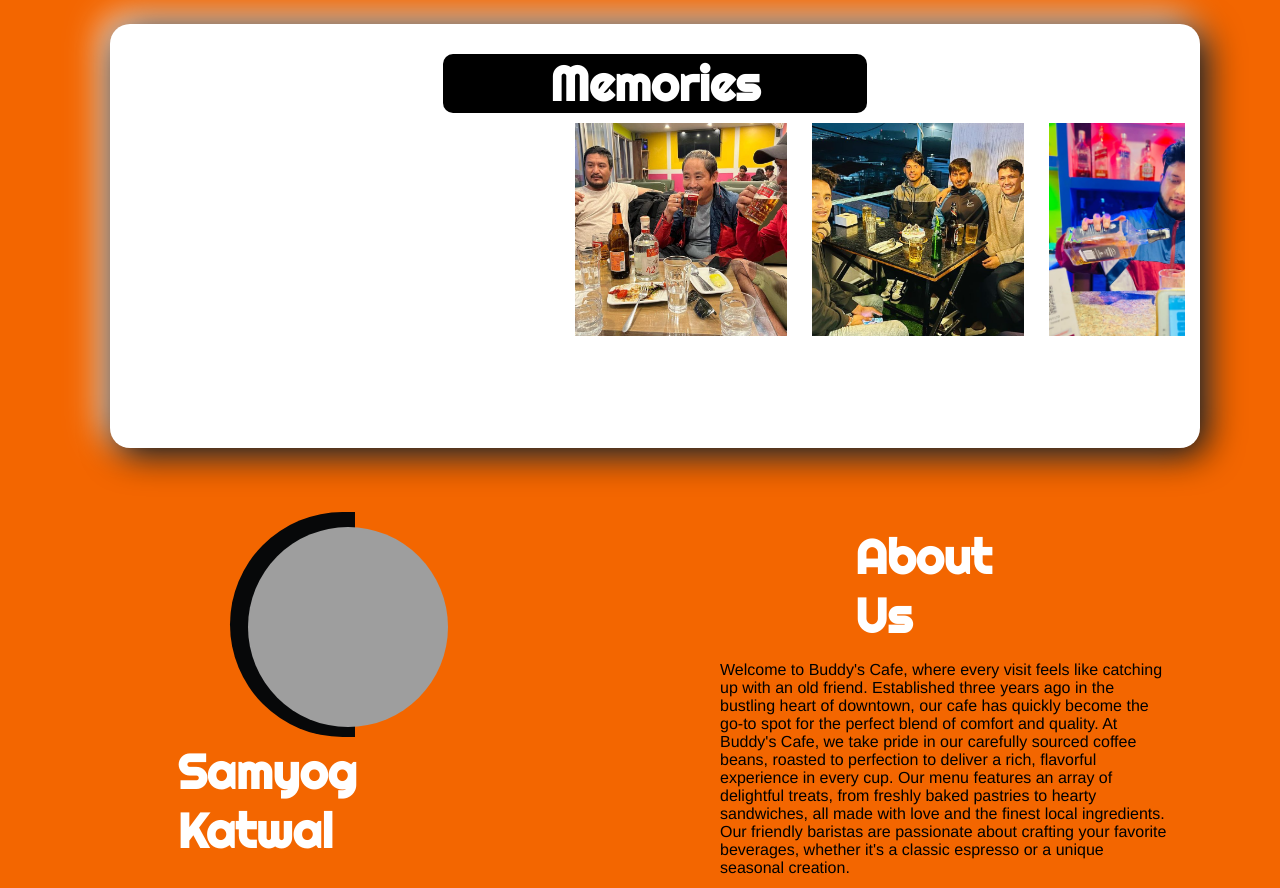
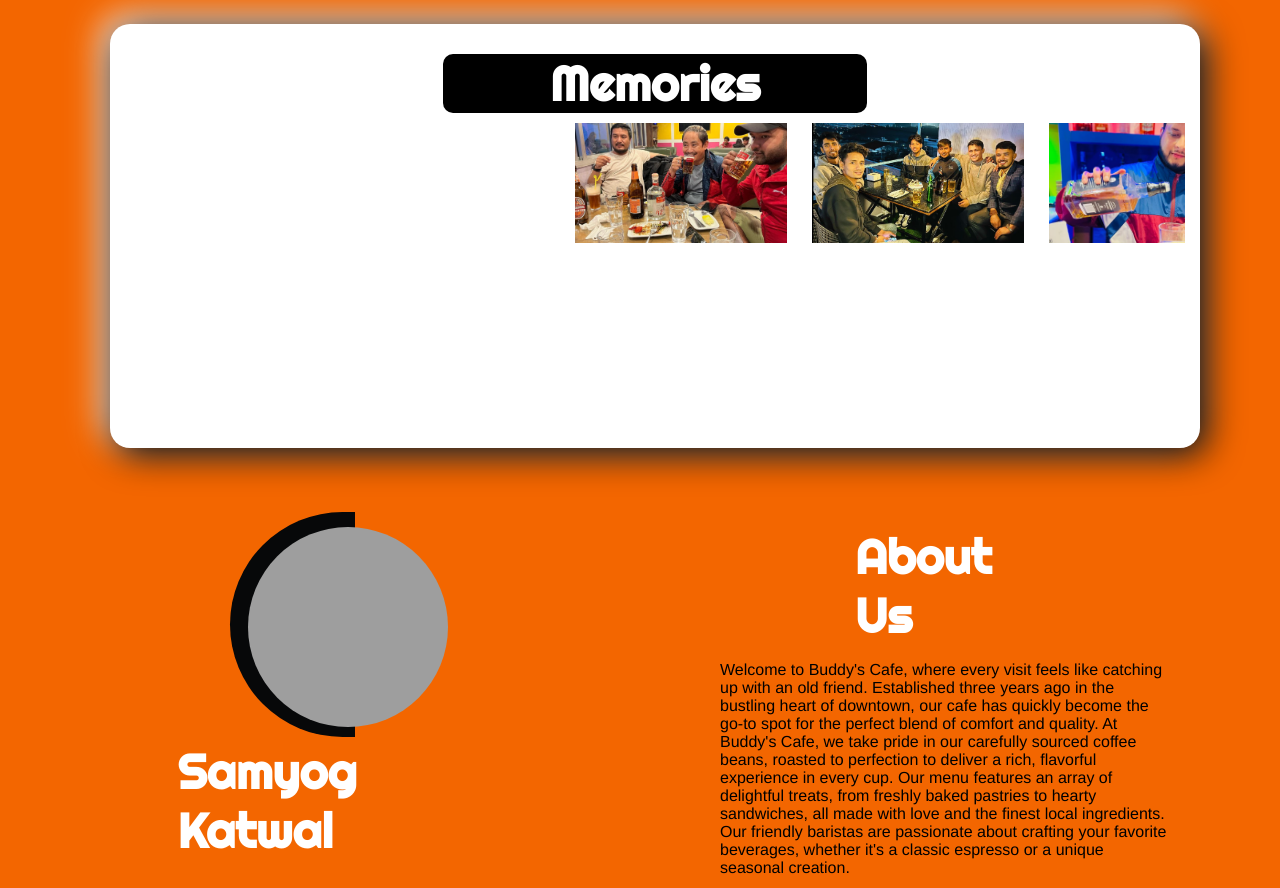
Before and after one commit to Rishikdk/Buddy-s_cafe, a React (Vite) app: page / in a window 1280 px wide. Shown: the part 1300-2188 px from the top of the page. Built offline with nearby package versions, Linux system fonts and the light colour scheme; grey boxes are pictures that could not be loaded.

Commit message:
minor change

```diff
--- a/src/Components/Style/memories.css
+++ b/src/Components/Style/memories.css
@@ -29,6 +29,7 @@
 .celeb_pic img {
   width: 100%;
   height: auto;
+  aspect-ratio: 16/9;
 }
 /* .celeb_pic:hover {
   animation-play-state: paused !important;
```
